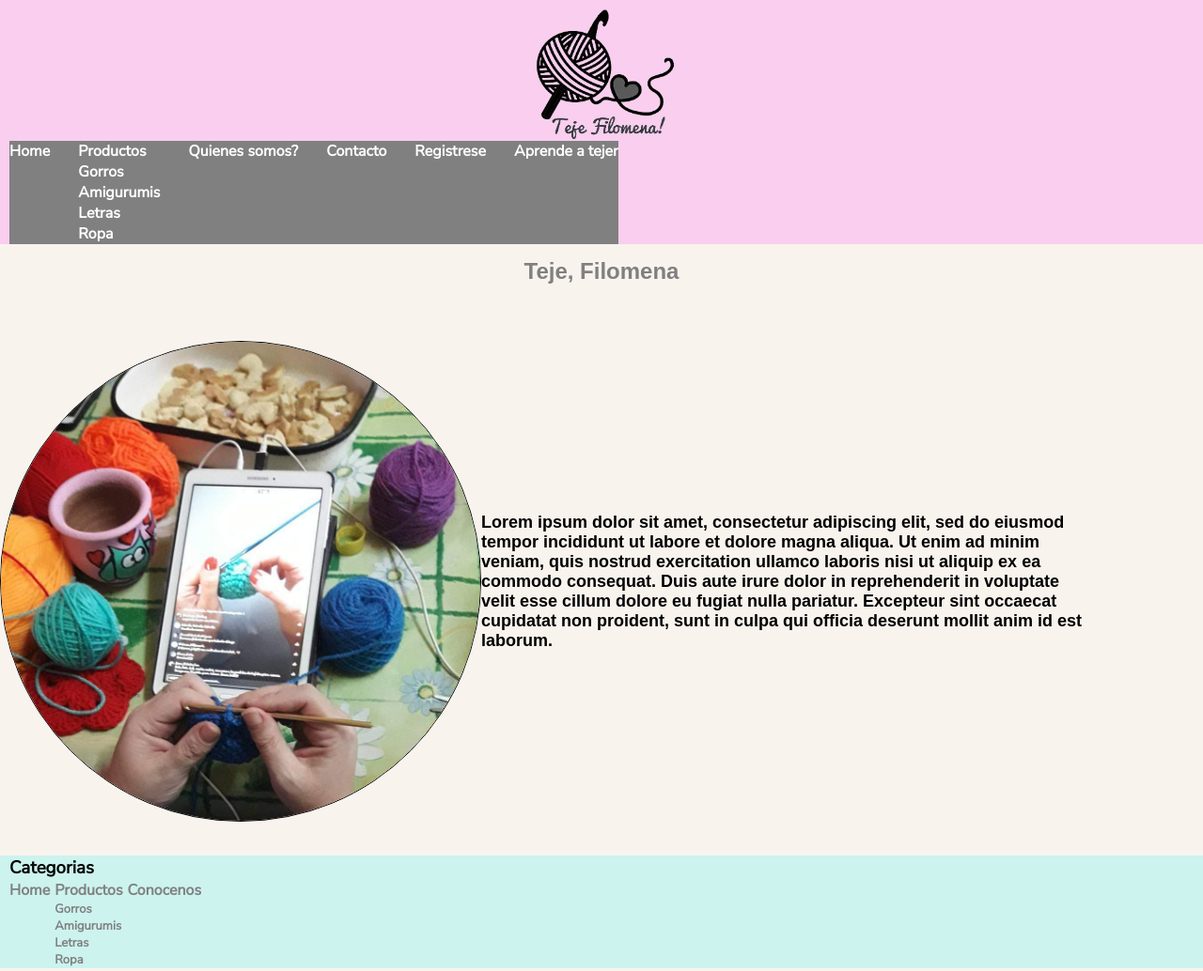
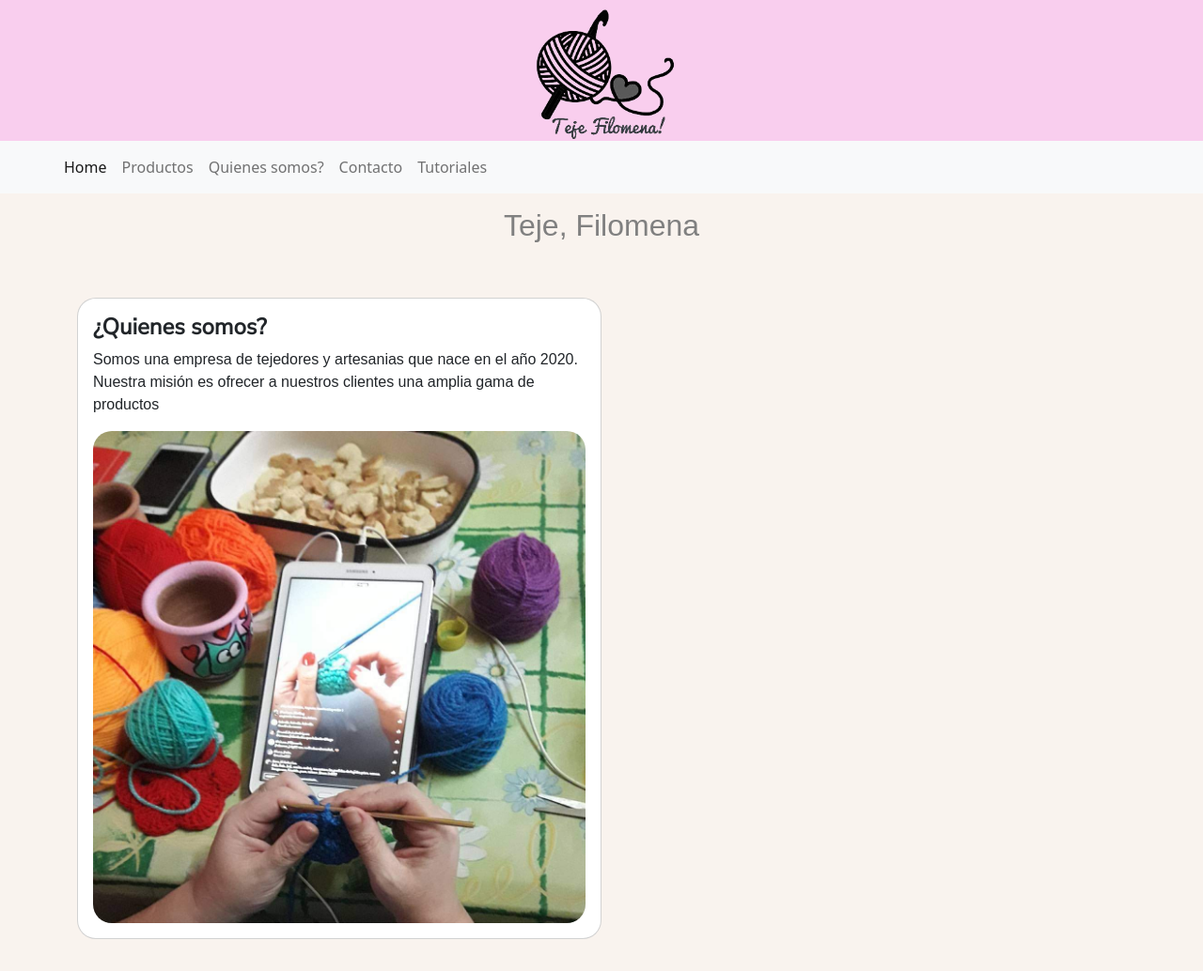
Before and after one commit to matitou14/Proy_Teje_Filomena, a plain HTML site: page pages/quienes somos.html in a window 1280 px wide. Shown: the top 1034 px of the page at 94% size. Drawn offline with nearby package versions, Linux system fonts and the light colour scheme; a web font is replaced by a local one.

Commit message:
desafio semanal index+pagina v2

```diff
--- a/css/index.css
+++ b/css/index.css
@@ -10,6 +10,7 @@ h2 {
   display: flex;
   justify-content: center;
   padding-top: 15px;
+  font-size: xx-large;
 
 }
 
@@ -129,7 +130,7 @@ picture {
 
 }
 
-.card {
+.card__index__news {
   box-shadow: 0 4px 8px 0 rgba(0, 0, 0, 0.2);
   max-width: 150px;
   background-color: white;
@@ -150,7 +151,7 @@ picture {
   font-size: 22px;
 }
 
-.card button {
+.card__index__news button {
   border: none;
   outline: 0;
   padding: 12px;
@@ -164,18 +165,18 @@ picture {
   font-weight: bold;
 }
 
-.card button:hover {
+.card__index__news button:hover {
   opacity: 0.7;
 }
 
 /*BOOSTRAP*/
 .carousel-inner img {
-  width: 400PX;
+  max-width: max-content 100px;;
   max-height: 460px;
 }
 
 .carousel-inner{
-height: ;
+height:auto ;
 }
 
 
@@ -216,41 +217,31 @@ main {
 }
 
 /*QUIENES SOMOS*/
+.card__conocenos {
+  padding-top: 50px;
+  display: flex;
+  align-content:center;
+  justify-content: flex-end;
+}
 
-.presentacion {
+.card__manos{
   display: flex;
-  flex-wrap: wrap;
-  align-items: center;
-  padding-top: 60px;
+  flex-direction: row;
+  width: 100%;
+  border-radius: 20px;
 
 }
-
-.presentacion__imagen {
-  max-width: 40%;
-  border-style: solid;
-  border-color: black;
-  border-width: 1px;
-  border-radius: 50%;
-
-
+.card{
+max-width: 50%;
+border-radius: 20px;
+display:flex;
+font-family: hind Madurai, sans-serif;
 }
-
-.presentacion__parrafo {
-  font-family: "Hind Madurai", sans-serif;
+.card-title {
+  font-family: nunito sans, sans-serif;
   font-weight: bold;
-  color: black;
-  font-size: large;
-  width: 50%;
+  font-size: x-large; ;
 }
-
-.presentacion__titulo {
-  padding-top: 20px;
-  padding-left: 20px;
-  color: gray;
-}
-
-
-
 /*CONTACTO*/
 .contacto__contenedor {
   display: flex;
--- a/pages/quienes somos.html
+++ b/pages/quienes somos.html
@@ -1,9 +1,11 @@
 <!DOCTYPE html>
 <html lang="en">
+
 <head>
     <meta charset="UTF-8">
     <meta http-equiv="X-UA-Compatible" content="IE=edge">
     <meta name="viewport" content="width=device-width, initial-scale=1.0">
+    <link href="https://cdn.jsdelivr.net/npm/bootstrap@5.2.0-beta1/dist/css/bootstrap.min.css" rel="stylesheet" integrity="sha384-0evHe/X+R7YkIZDRvuzKMRqM+OrBnVFBL6DOitfPri4tjfHxaWutUpFmBp4vmVor" crossorigin="anonymous">
     <link rel="stylesheet" href="../css/index.css">
     <link rel="preconnect" href="https://fonts.googleapis.com">
     <link rel="preconnect" href="https://fonts.gstatic.com" crossorigin>
@@ -13,60 +15,53 @@
     <link
         href="https://fonts.googleapis.com/css2?family=Fira+Sans+Condensed:wght@500;800&family=Nunito+Sans&display=swap"
         rel="stylesheet">
-        <link
-        rel="stylesheet"
-        href="https://cdnjs.cloudflare.com/ajax/libs/animate.css/4.1.1/animate.min.css">
+    <link rel="stylesheet" href="https://cdnjs.cloudflare.com/ajax/libs/animate.css/4.1.1/animate.min.css">
     <title>Conocenos</title>
 </head>
+
 <body>
     <header>
         <picture>
             <img class="logo" src="../IMG/Fondo/Logo 1sf.png" alt="Logo ovillo lana y nombre Teje Filomena">
         </picture>
-        <nav class="menu__desplegable">
-            <Ul class="menu">
-                <li class="menu__nav">
-                    <a class="menu__link" href="../index.html">Home</a>
-                </li>
-                <li class="menu__nav">
-                    <a class="menu__link" href="../pages/productos.html" class="Color">Productos</a>
-                    <ul class="menu__menu__list">
-                        <li>
-                            <a class="nav__list__prod" href="../pages/gorros.html">Gorros</a>
-                        </li>
-                        <li>
-                            <a class="nav__list__prod" href="../pages/amigurumis.html">Amigurumis</a>
-                        </li>
-                        <li>
-                            <a class="nav__list__prod" href="../pages/letras.html">Letras</a>
-                        </li>
-                        <li>
-                            <a class="nav__list__prod" href="../pages/ropa.html"> Ropa</a>
-                        </li>
-                    </ul>
-                </li>
-                <li class="menu__nav">
-                    <a class="menu__link" href="../pages/quienes somos.html">Quienes somos?</a>
-                </li>
-                <li class="menu__nav">
-                    <a class="menu__link" href="../pages/contacto.html">Contacto</a>
-                </li>
-                <li class="menu__nav">
-                    <a class="menu__link" href="../pages/registrate.html">Registrese</a>
+        <nav class="navbar navbar-expand-lg bg-light">
+            <div class="container-fluid">
+              <a class="navbar-brand" href="#"/a>
+              <button class="navbar-toggler" type="button" data-bs-toggle="collapse" data-bs-target="#navbarNavAltMarkup" aria-controls="navbarNavAltMarkup" aria-expanded="false" aria-label="Toggle navigation">
+                <span class="navbar-toggler-icon"></span>
+              </button>
+              <div class="collapse navbar-collapse" id="navbarNavAltMarkup">
+                <div class="navbar-nav">
+                  <a class="nav-link active" aria-current="page" href="../index.html">Home</a>
+                  <a class="nav-link" href="./productos.html">Productos</a>
+                  <a class="nav-link" href="./quienes somos.html">Quienes somos?</a>
+                  <a class="nav-link" href="./contacto.html">Contacto</a>
+                  <a class="nav-link" href="./aprende-crochet.html">Tutoriales</a>
 
-                </li>
-                <li class="menu__nav">
-                    <a class="menu__link" href="../pages/aprende-crochet.html">Aprende a tejer</a>
-                </li>
-            </Ul>
+                </div>
+              </div>
+            </div>
           </nav>
+
     </header>
-        <h2 class="animate__animated animate__fadeIn" >Teje, Filomena</h2>
-        <section class="presentacion">
-            <img class="presentacion__imagen" src="../IMG/Fondo/manos.jpg" alt="Manos tejiendo">
-            <p Class="presentacion__parrafo">Lorem ipsum dolor sit amet, consectetur adipiscing elit, sed do eiusmod tempor incididunt ut labore et dolore magna aliqua. Ut enim ad minim veniam, quis nostrud exercitation ullamco laboris nisi ut aliquip ex ea commodo consequat. Duis aute irure dolor in reprehenderit in voluptate velit esse cillum dolore eu fugiat nulla pariatur. Excepteur sint occaecat cupidatat non proident, sunt in culpa qui officia deserunt mollit anim id est laborum.</p>
+     <h2 class="animate__animated animate__fadeIn">Teje, Filomena</h2>
+     <section class="card__conocenos" >
+         <div class="container">
+            <div class="row">
+                <div class="col-md-12">
+                    <div class="card">
+                        <div class="card-body">
+
+                            <h5 class="card-title">¿Quienes somos?</h5>
+                            <p class="card-text">
+                                Somos una empresa de tejedores y artesanias que nace en el año 2020.
+                                Nuestra misión es ofrecer a nuestros clientes una amplia gama de productos
+
+
+    <aside>
+        <img class="card__manos" src="../IMG/Fondo/manos.jpg" alt="manos tejiendo">
+    </aside>
 </section>
-
     <br>
     <br>
 
@@ -99,6 +94,7 @@
         </li>
         </ul>
     </footer>
+    <script src="https://cdn.jsdelivr.net/npm/bootstrap@5.2.0-beta1/dist/js/bootstrap.bundle.min.js" integrity="sha384-pprn3073KE6tl6bjs2QrFaJGz5/SUsLqktiwsUTF55Jfv3qYSDhgCecCxMW52nD2" crossorigin="anonymous"></script>
+</body>
 
-</body>
 </html>
```
Also changed, not shown: index.html (+3 -3 lines), pages/amigurumis.html (+21 -0 lines), pages/aprende-crochet.html (+20 -36 lines), pages/contacto.html (+19 -37 lines), pages/productos.html (+20 -37 lines), pages/registrate.html (+19 -36 lines). Lines whose indentation alone changed are shown as unchanged.
